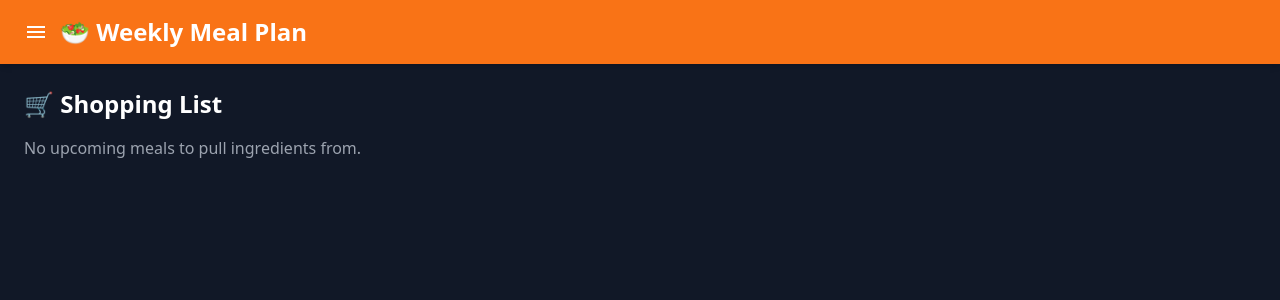
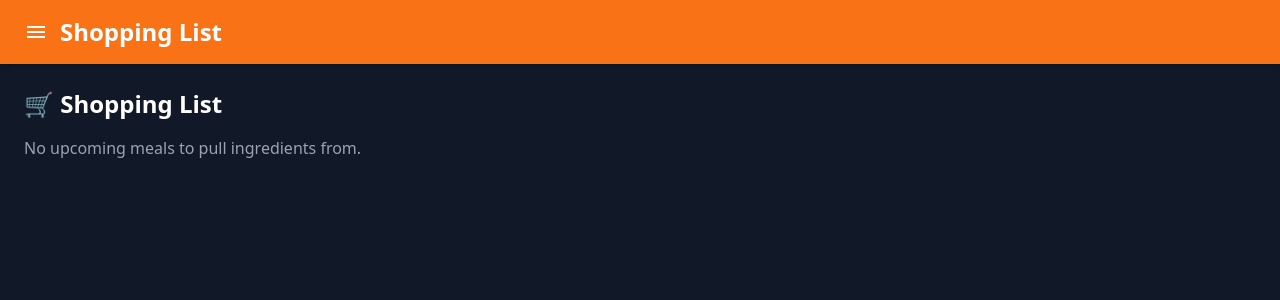
Before and after one commit to mrfenyx/MealieMealPlanner, a Flask app: template templates/shopping_list.html in a window 1280 px wide. Shown: the top 300 px of the page. Run offline with Flask 3, Linux system fonts and the light colour scheme; the template is opened without the code that fills it, so the values that code supplies are empty; some libraries are stand-ins or nearby versions.

Commit message:
title improvements

```diff
--- a/templates/base.html
+++ b/templates/base.html
@@ -21,7 +21,7 @@
                     <path d="M3,6H21V8H3V6M3,11H21V13H3V11M3,16H21V18H3V16Z" />
                 </svg>
             </button>
-            <h1 class="text-xl sm:text-2xl font-bold">🥗 Weekly Meal Plan</h1>
+            <h1 class="text-xl sm:text-2xl font-bold">{{ self.title() }}</h1>
         </div>
         {% block header_actions %}{% endblock %}
     </header>
--- a/templates/shopping_list.html
+++ b/templates/shopping_list.html
@@ -1,5 +1,5 @@
 {% extends "base.html" %}
-{% block title %}Shopping List – Meal Planner{% endblock %}
+{% block title %}Shopping List{% endblock %}
 
 {% block content %}
   <h1 class="text-2xl font-bold mb-4">🛒 Shopping List</h1>
```
